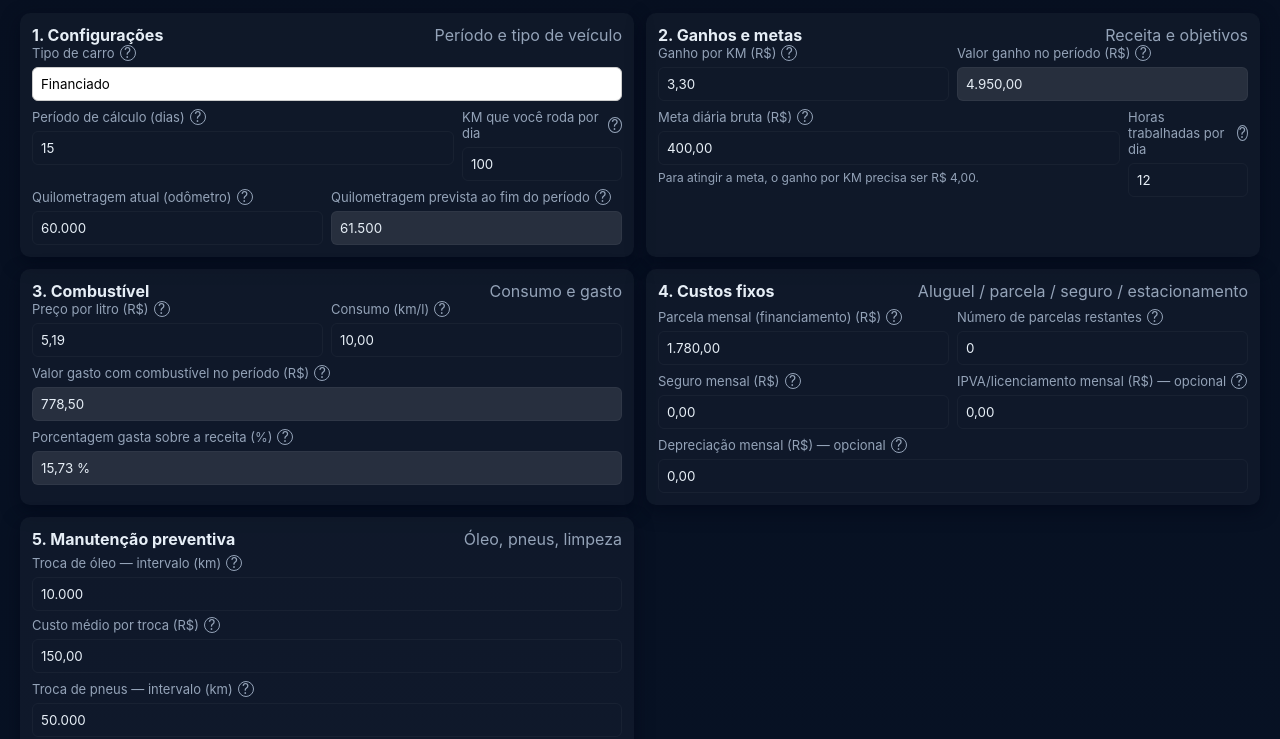
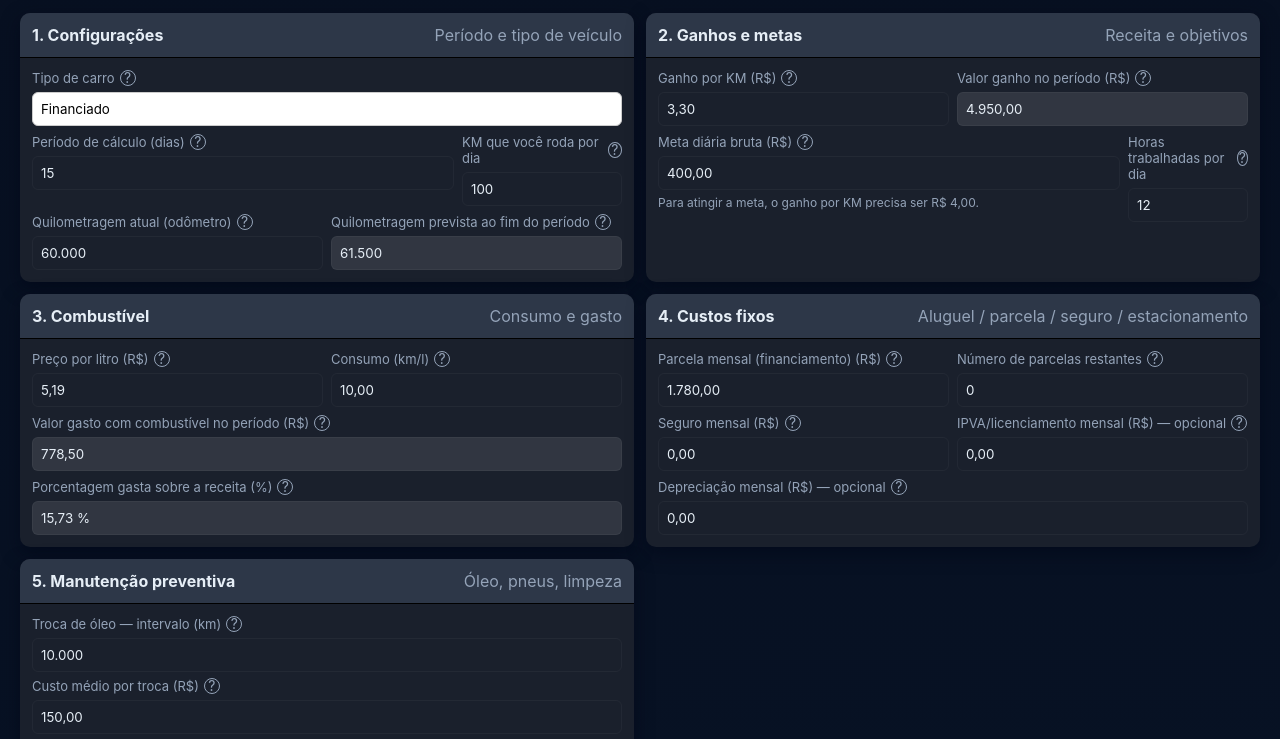
Before and after one commit to GatoPreto494/Calculadora-de-Ganhos-e-Custos---Motorista, a plain HTML site: page index.html in a window 1280 px wide. Shown: the part 47-786 px from the top of the page. Drawn offline with Linux system fonts and the light colour scheme.

Commit message:
Update index.html

```diff
--- a/index.html
+++ b/index.html
@@ -5,7 +5,7 @@
   <meta name="viewport" content="width=device-width,initial-scale=1" />
   <title>Calculadora de Ganhos e Custos - Motorista</title>
   <style>
-    :root{--bg:#0f1724;--card:#0b1220;--accent:#06b6d4;--muted:#94a3b8;--surface:#0b1220;--white:#fff;--black:#000}
+    :root{--bg:#0f1724;--card:#1a202c;--accent:#06b6d4;--muted:#94a3b8;--surface:#0b1220;--white:#fff;--black:#000;--header-bg: #2d3748;}
     *{box-sizing:border-box;font-family:Inter, system-ui, -apple-system, 'Segoe UI', Roboto, 'Helvetica Neue', Arial}
     body{margin:0;background:linear-gradient(180deg,#071021 0%, #071428 100%);color:#e6eef6;padding:20px}
     header{display:flex;gap:12px;align-items:center;margin-bottom:16px}
@@ -19,7 +19,21 @@
         }
     }
 
-    .card{background:rgba(255,255,255,0.03);padding:12px;border-radius:10px;box-shadow:0 6px 18px rgba(2,6,23,0.6)}
+    .card{background:var(--card);padding:12px;border-radius:10px;box-shadow:0 6px 18px rgba(2,6,23,0.6)}
+
+    /* Estilo para o cabeçalho das seções */
+    .card-header {
+      background-color: var(--header-bg);
+      margin: -12px;
+      padding: 12px;
+      border-radius: 10px 10px 0 0;
+      margin-bottom: 12px;
+      display: flex;
+      justify-content: space-between;
+      align-items: center;
+      border-bottom: 1px solid var(--black); /* Borda preta para separar */
+    }
+
     label{display:block;font-size:13px;color:var(--muted);margin-bottom:6px}
     input[type="text"], input[type="number"], select{width:100%;padding:8px;border-radius:6px;border:1px solid rgba(255,255,255,0.04);background:transparent;color:inherit}
     /* Estilo para o select com fundo branco e letras pretas */
@@ -126,7 +140,9 @@
 
   <main class="grid">
     <section class="card">
-      <div class="flex-between"><strong>1. Configurações</strong><span class="muted">Período e tipo de veículo</span></div>
+      <div class="card-header">
+        <strong>1. Configurações</strong><span class="muted">Período e tipo de veículo</span>
+      </div>
       <label class="label-with-info">
         <span>Tipo de carro</span>
         <span class="info-icon" data-info-target="tipoCarro">?</span>
@@ -173,7 +189,9 @@
     </section>
 
     <section class="card">
-      <div class="flex-between"><strong>2. Ganhos e metas</strong><span class="muted">Receita e objetivos</span></div>
+      <div class="card-header">
+        <strong>2. Ganhos e metas</strong><span class="muted">Receita e objetivos</span>
+      </div>
       <div class="row">
         <div style="flex:1">
           <label class="label-with-info">
@@ -211,7 +229,9 @@
     </section>
 
     <section class="card">
-      <div class="flex-between"><strong>3. Combustível</strong><span class="muted">Consumo e gasto</span></div>
+      <div class="card-header">
+        <strong>3. Combustível</strong><span class="muted">Consumo e gasto</span>
+      </div>
       <div class="row">
         <div style="flex:1">
           <label class="label-with-info">
@@ -245,7 +265,9 @@
     </section>
 
     <section class="card" id="secaoCustos">
-      <div class="flex-between"><strong>4. Custos fixos</strong><span class="muted">Aluguel / parcela / seguro / estacionamento</span></div>
+      <div class="card-header">
+        <strong>4. Custos fixos</strong><span class="muted">Aluguel / parcela / seguro / estacionamento</span>
+      </div>
 
       <div id="blocoAluguel">
         <div style="margin-top:8px">
@@ -303,7 +325,9 @@
     </section>
 
     <section class="card" id="secaoManutencao">
-      <div class="flex-between"><strong>5. Manutenção preventiva</strong><span class="muted">Óleo, pneus, limpeza</span></div>
+      <div class="card-header">
+        <strong>5. Manutenção preventiva</strong><span class="muted">Óleo, pneus, limpeza</span>
+      </div>
 
       <div id="blocoManutencaoPadrao">
         <div style="margin-top:6px">
@@ -358,7 +382,7 @@
     </section>
 
     <section class="card full">
-      <div class="flex-between">
+      <div class="card-header">
         <strong>6. Outros custos fixos customizáveis</strong>
         <span class="info-icon" data-info-target="outrosFixosLista">?</span>
       </div>
@@ -370,7 +394,9 @@
     </section>
 
     <section class="card full">
-      <div class="flex-between"><strong>7. Ações</strong><span class="muted">Executar cálculos</span></div>
+      <div class="card-header">
+        <strong>7. Ações</strong><span class="muted">Executar cálculos</span>
+      </div>
       <div class="actions">
         <button id="btnCalcular">Calcular</button>
         <button id="btnExportarJson">Exportar JSON</button>
```
